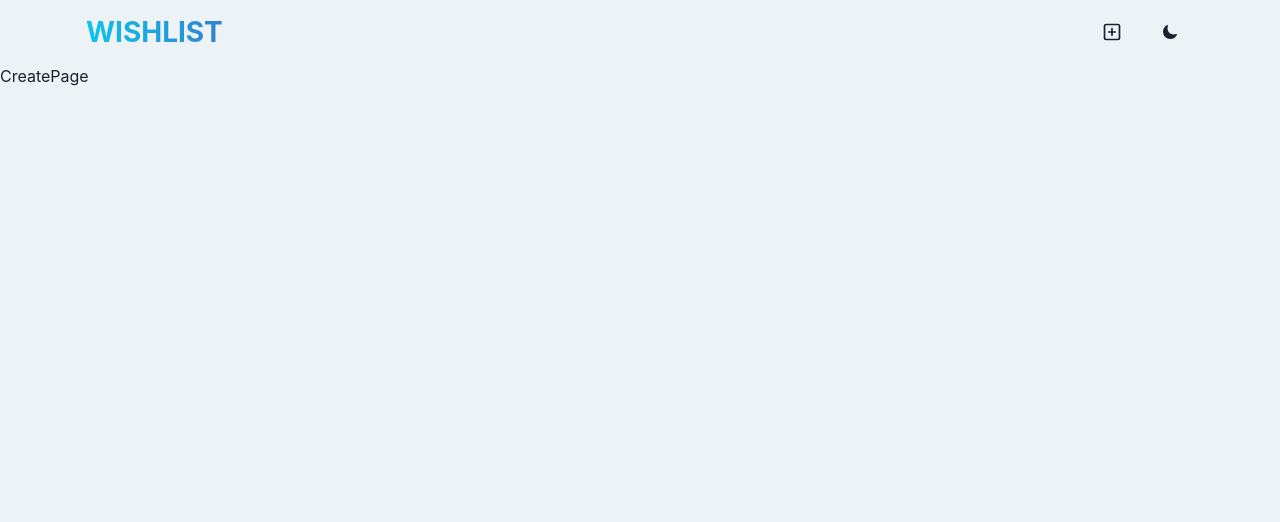
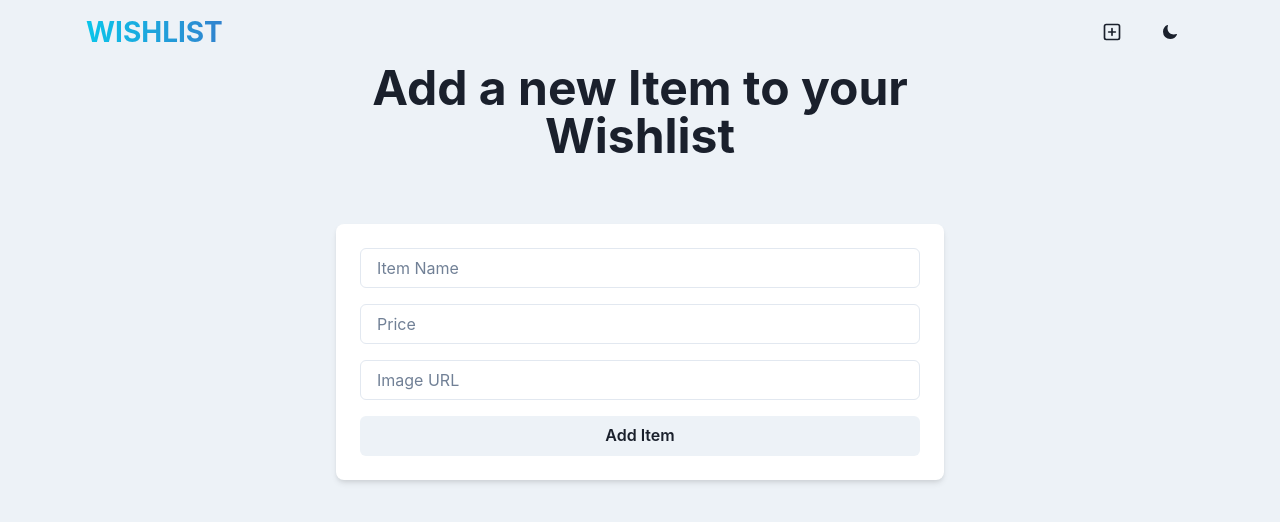
Before and after one commit to AleksandarI01/wishlist-app, a React (Vite) app in the folder frontend/: page /create in a window 1280 px wide. Shown: the top 522 px of the page. Built offline with nearby package versions, Linux system fonts and the light colour scheme.

Commit message:
UI of Create Page

```diff
--- a/frontend/src/pages/CreatePage.jsx
+++ b/frontend/src/pages/CreatePage.jsx
@@ -1,6 +1,55 @@
+import { Box, Button, Container, Heading, Input, useColorModeValue, VStack } from "@chakra-ui/react";
+import { useState } from "react";
+
 const CreatePage = () => {
+    const [newItem, setNewItem] = useState({
+        name: "",
+        price: "",
+        image: ""
+    });
+
+    const handleAddItem = () => {
+        console.log("new Item", newItem)
+    };
+
     return (
-        <div>CreatePage</div>
+        <Container maxW={"container.sm"}>
+            <VStack spacing={8}>
+                <Heading as={"h1"} size={"2xl"} textAlign={"center"} mb={8}>
+                    Add a new Item to your Wishlist
+                </Heading>
+
+                <Box w={"full"} bg={useColorModeValue("white", "gray.800")}
+                    p={6} rounded={"lg"} shadow={"md"}
+                >
+                    <VStack spacing={4}>
+                        <Input
+                            placeholder='Item Name'
+                            name='name'
+                            value={newItem.name}
+                            onChange={(e) => setNewItem({ ...newItem, name: e.target.value })}
+                        />
+                        <Input
+                            placeholder='Price'
+                            name='price'
+                            type='number'
+                            value={newItem.price}
+                            onChange={(e) => setNewItem({ ...newItem, price: e.target.value })}
+                        />
+                        <Input
+                            placeholder='Image URL'
+                            name='image'
+                            value={newItem.image}
+                            onChange={(e) => setNewItem({ ...newItem, image: e.target.value })}
+                        />
+
+                        <Button colorShema='blue' onClick={handleAddItem} w='full'>
+                            Add Item
+                        </Button>
+                    </VStack>
+                </Box>
+            </VStack>
+        </Container >
     )
 }
 
```
